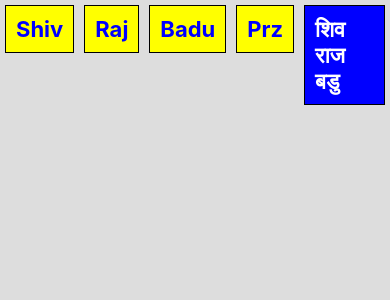
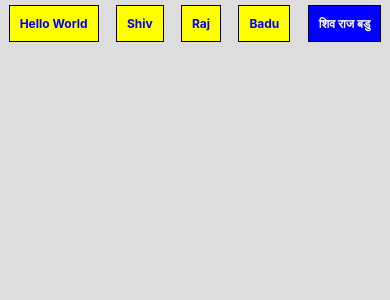
Before and after one commit to userrails/native-app-ex, a React Native app: screen / in a window 390 px wide. Shown: the top 300 px of the page. Built offline with nearby package versions, Linux system fonts and the light colour scheme.

Commit message:
new font color styles added

```diff
--- a/App.js
+++ b/App.js
@@ -8,11 +8,11 @@ import {
 export default function App() {
   return (
     <View style={styles.container}>
-        <Text style={[styles.defaultText, styles.selectedText]}>Shiv</Text>
-        <Text style={[styles.defaultText, styles.selectedText]}>Raj</Text>
-        <Text style={[styles.defaultText, styles.selectedText]}>Badu</Text>
-        <Text style={[styles.defaultText, styles.selectedText]}>Prz</Text>
-        <Text style={[styles.defaultText, styles.nepaliText]}>शिव राज बडु</Text>
+        <Text style={[styles.defaultText, styles.selectedText, styles.fontBlue]}>Hello World</Text>
+        <Text style={[styles.defaultText, styles.selectedText, styles.fontBlue]}>Shiv</Text>
+        <Text style={[styles.defaultText, styles.selectedText, styles.fontBlue]}>Raj</Text>
+        <Text style={[styles.defaultText, styles.selectedText, styles.fontBlue]}>Badu</Text>
+        <Text style={[styles.defaultText, styles.nepaliText, styles.fontWhite]}>शिव राज बडु</Text>
     </View>
   );
 }
@@ -26,22 +26,25 @@ const styles = StyleSheet.create({
     justifyContent: 'space-around', // move content to center of screen, other options: flex-start, flex-end, space-between, space-around
   },
   defaultText: {
-    fontSize: 22,
+    fontSize: 12,
     padding: 10,
     margin: 5,
-    color: 'black',
     borderWidth: StyleSheet.hairlineWidth
   },
   selectedText: {
     backgroundColor: 'yellow',
-    color: 'blue',
     fontWeight: 'bold',
     alignSelf: 'flex-start'
   },
   nepaliText: {
     backgroundColor: 'blue',
-    color: 'white',
     fontWeight: 'bold',
     alignSelf: 'flex-start'
+  },
+  fontBlue: {
+    color: 'blue'
+  },
+  fontWhite: {
+    color: 'white'
   }
 });
```
